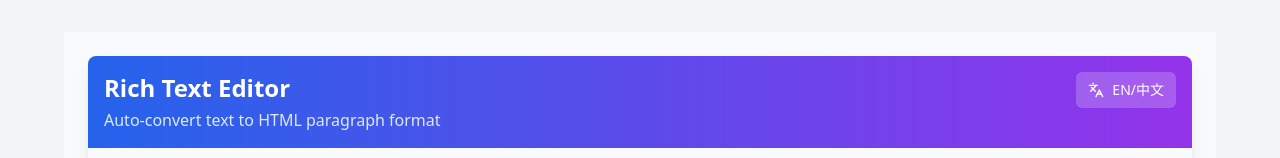
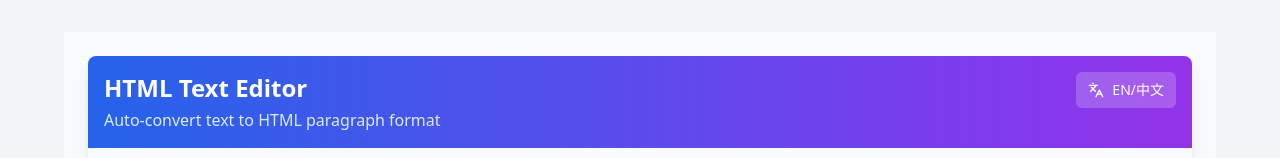
Before and after one commit to quinn265/bkrte-editor, a React (Create React App) app: page / in a window 1280 px wide. Shown: the top 158 px of the page. Built offline with nearby package versions, Linux system fonts and the light colour scheme.

Commit message:
feat: change tool name

```diff
--- a/src/components/RichTextEditor.js
+++ b/src/components/RichTextEditor.js
@@ -12,7 +12,7 @@ const RichTextEditor = () => {
   // 语言配置
   const translations = {
     en: {
-      title: 'Rich Text Editor',
+      title: 'HTML Text Editor',
       subtitle: 'Auto-convert text to HTML paragraph format',
       editor: 'Editor',
       preview: 'Text View',
@@ -51,7 +51,7 @@ const RichTextEditor = () => {
       codeMode: 'Code Mode'
     },
     zh: {
-      title: '富文本编辑器',
+      title: '网页文本编辑器',
       subtitle: '自动转换文本为HTML段落格式',
       editor: '编辑器',
       preview: '文本视图',
```
